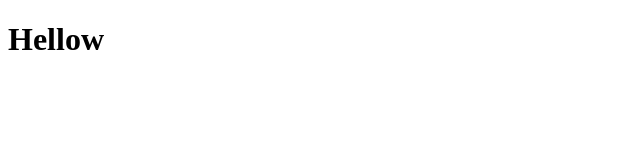
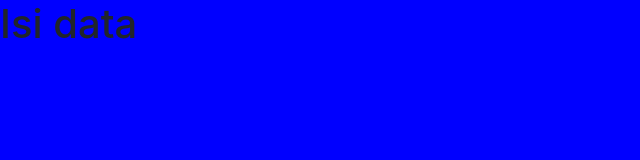
Before and after one commit to indrango/cek-tugas-softskill, a website: page public/views/index.html in a window 1280 px wide. Shown: the whole page, without its empty margins (0-640 px from the left). Drawn offline with nearby package versions, Linux system fonts and the light colour scheme.

Commit message:
make css

```diff
--- /dev/null
+++ b/public/views/css/style.css
@@ -0,0 +1,3 @@
+body {
+  background-color: blue;
+}
--- a/public/views/index.html
+++ b/public/views/index.html
@@ -2,9 +2,26 @@
 <html>
   <head>
     <meta charset="utf-8">
+    <!-- Tools -->
+    <link rel="stylesheet" href="bootstrap/dist/css/bootstrap.min.css" />
+    <link rel="stylesheet" href="css/style.css" />
     <title>Cek Tugas Softskill</title>
   </head>
   <body>
-    <h1>Hellow</h1>
+    <!-- header -->
+    <header>
+      <div>
+        <h1>Isi data </h1>
+      </div>
+    </header>
+    <!-- content -->
+    <div class="container" id="content">
+
+    </div>
+
+    <!-- footer -->
+    <footer>
+
+    </footer>
   </body>
 </html>
```
